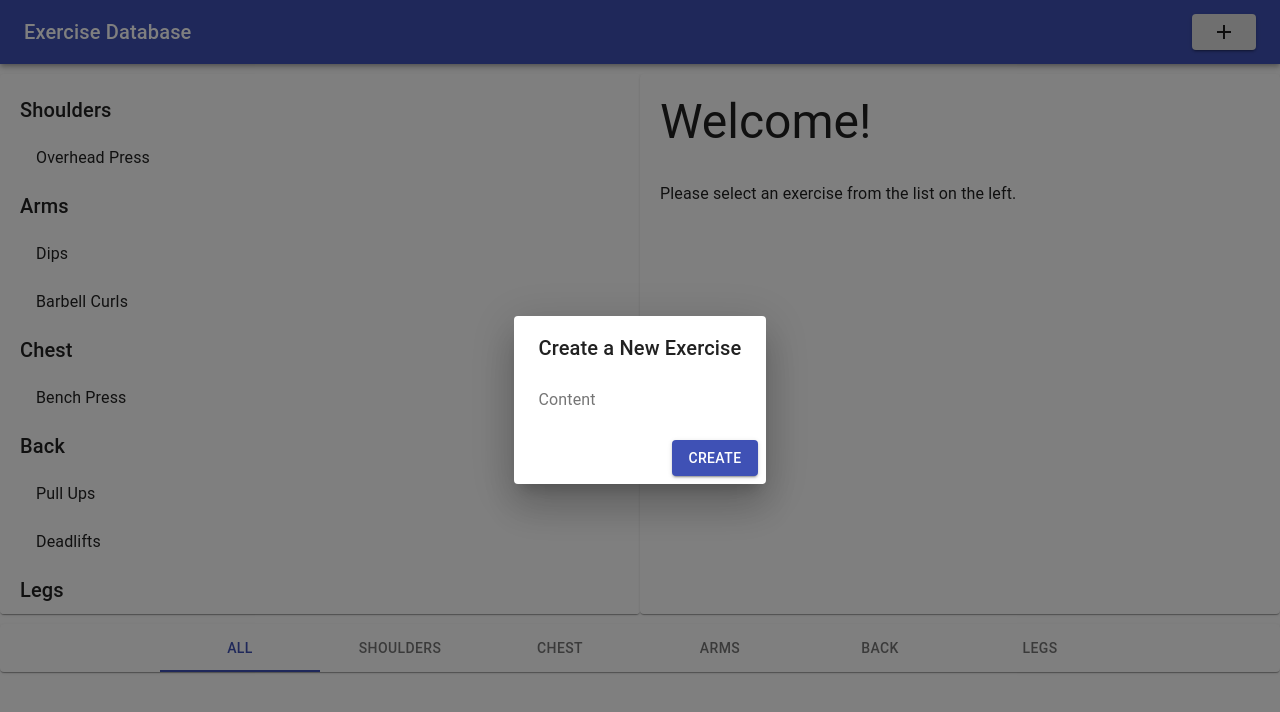
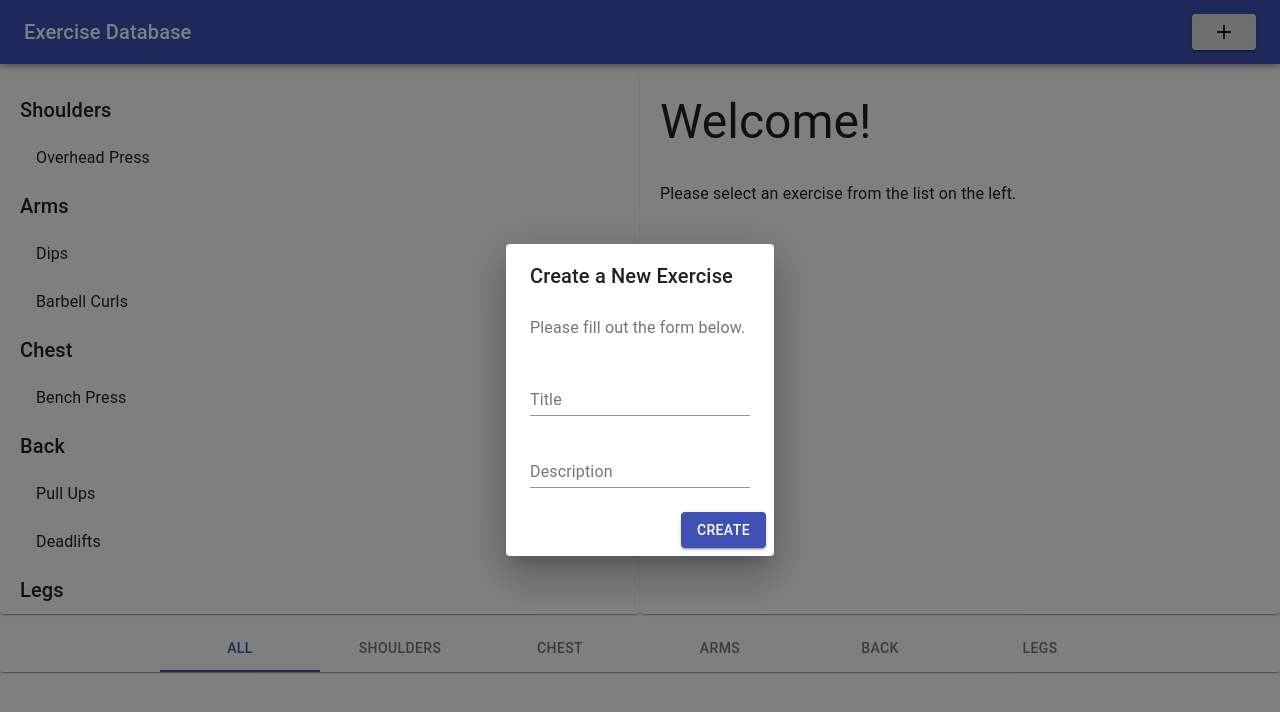
Before and after one commit to DonCastillo/exercise-database, a React (Create React App) app: page / in a window 1280 px wide. Both pictures are taken after a click on the button 1224 px from the left and 32 px from the top of the page. Shown: the top 712 px of the page. Built offline with nearby package versions, Linux system fonts and the light colour scheme.

Commit message:
added dialog fields

```diff
--- a/src/Components/Exercises/Dialogs/Create.js
+++ b/src/Components/Exercises/Dialogs/Create.js
@@ -6,6 +6,7 @@ import {
 	DialogContentText,
 	Button,
 	DialogActions,
+	TextField,
 } from "@material-ui/core";
 import AddIcon from "@material-ui/icons/Add";
 
@@ -14,19 +15,34 @@ export default class extends Component {
 		super(props);
 		this.state = {
 			open: false,
+			exercise: {
+				title: "",
+				description: "",
+				muscles: "",
+			},
 		};
 	}
 
+	handleToggle = () => {
+		this.setState((state) => ({
+			open: !state.open,
+		}));
+	};
 
-
-    handleToggle = () => {
-        this.setState(state => ({
-            open: !state.open
-        }))
-    }
+	handleChange = (name) => ({ target: { value } }) => {
+		this.setState({
+			exercise: {
+				...this.state.exercise,
+				[name]: value,
+			},
+		});
+	};
 
 	render() {
-        const {open} = this.state;
+		const {
+			open,
+			exercise: { title, description, muscles },
+		} = this.state;
 		return (
 			<Fragment>
 				<Button variant="contained" onClick={this.handleToggle}>
@@ -43,9 +59,23 @@ export default class extends Component {
 					</DialogTitle>
 					<DialogContent>
 						<DialogContentText id="alert-dialog-description">
-							Content
+							Please fill out the form below.
 						</DialogContentText>
-						<form></form>
+						<form>
+							<TextField
+								label="Title"
+								value={title}
+								onChange={this.handleChange("title")}
+								margin="normal"
+							/>
+                            <br/>
+                            <TextField
+								label="Description"
+								value={description}
+								onChange={this.handleChange("description")}
+								margin="normal"
+							/>
+						</form>
 					</DialogContent>
 					<DialogActions>
 						<Button color="primary" variant="contained">
```
